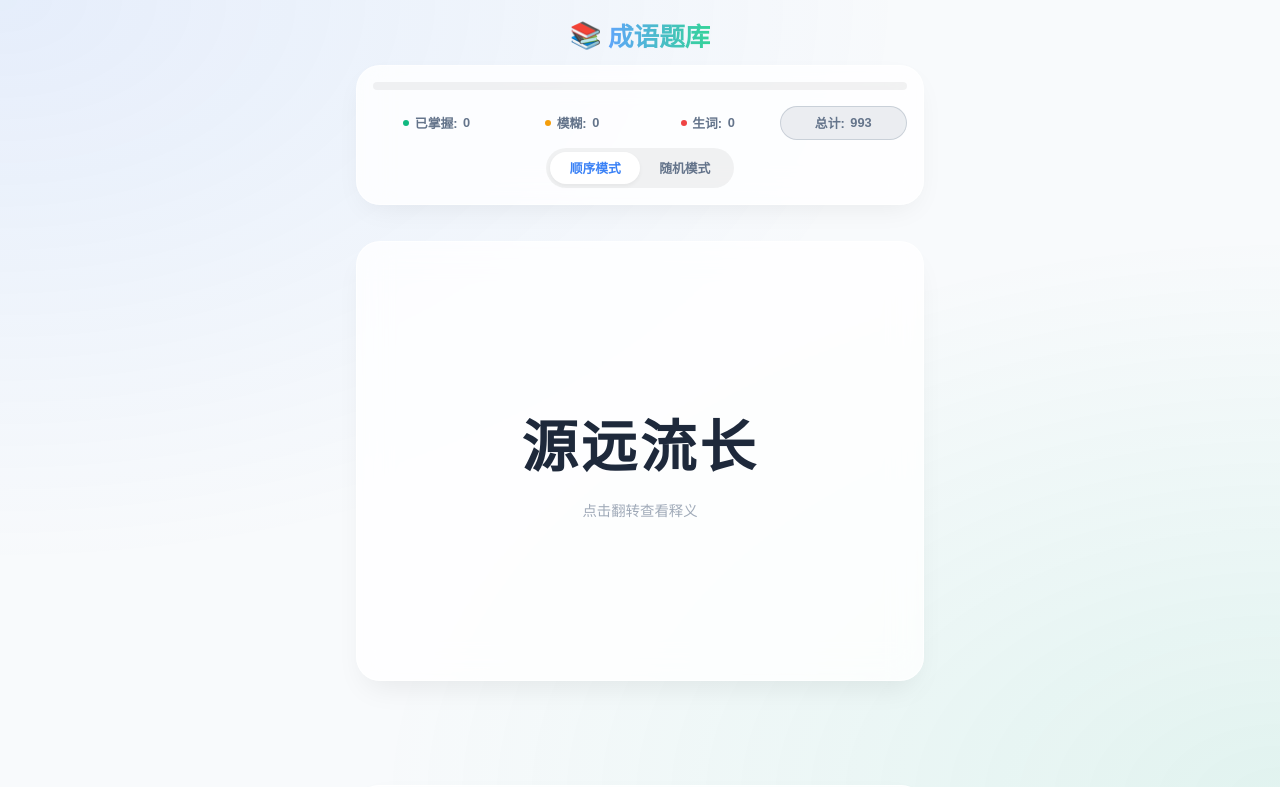
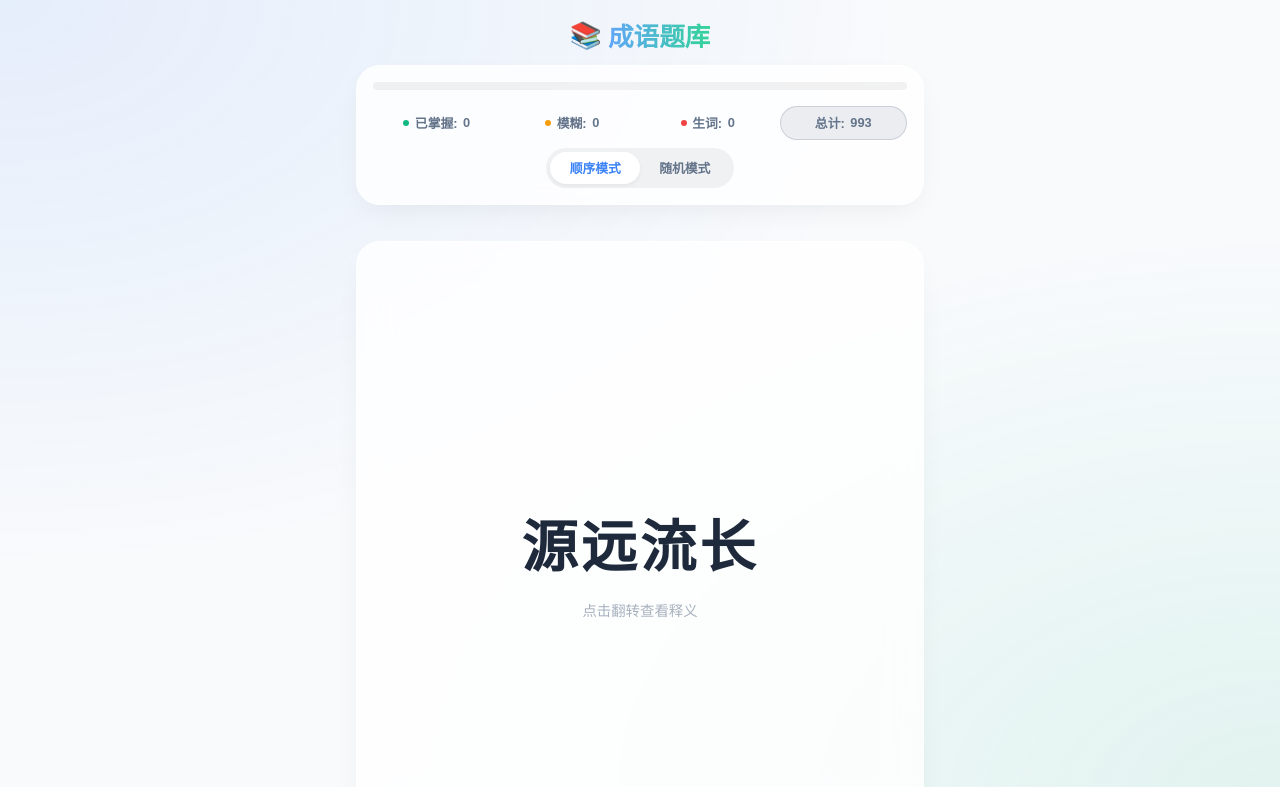
Before and after one commit to troses3/chengyu-fuxi, a React (Vite) app in the folder 成语复习/: page / in a window 1280 px wide. Shown: the top 787 px of the page. Built offline with nearby package versions, Linux system fonts and the light colour scheme.

Commit message:
style: increase card height to 640px and center content vertically inside card back using auto-margins

```diff
--- a/成语复习/src/App.css
+++ b/成语复习/src/App.css
@@ -196,7 +196,7 @@ body {
 
 .card-container {
   width: 100%;
-  height: 440px; /* Increased from 320px for comfortable reading on mobile */
+  height: 640px; /* Increased from 440px to 640px for comfortable mobile viewing */
   cursor: pointer;
   position: relative;
 }
@@ -605,7 +605,17 @@ body {
 .card-back-inner {
   padding: 1.25rem 1.5rem;
   width: 100%;
+  min-height: 100%; /* Take full card height for scroll container */
   box-sizing: border-box;
+  display: flex;
+  flex-direction: column;
+  align-items: flex-start;
+}
+
+.card-back-content {
+  margin-top: auto;
+  margin-bottom: auto;
+  width: 100%;
   display: flex;
   flex-direction: column;
   align-items: flex-start;
--- a/成语复习/src/App.jsx
+++ b/成语复习/src/App.jsx
@@ -332,6 +332,7 @@ function App() {
             </div>
             <div className="card-back">
               <div className="card-back-inner">
+                <div className="card-back-content">
                   <div className="group-tag">
                     {currentIdiom.group} {currentIdiom.subcategory ? `· ${currentIdiom.subcategory}` : ''}
                   </div>
@@ -417,6 +418,7 @@ function App() {
               </div>
             </div>
           </div>
+        </div>
 
         <div className={`action-buttons ${(!isFlipped || selectedOption === null) ? 'hidden' : ''}`}>
           <button className="btn btn-unknown" onClick={(e) => { e.stopPropagation(); handleNext('unknown'); }}>
```
Lines whose indentation alone changed are shown as unchanged.
